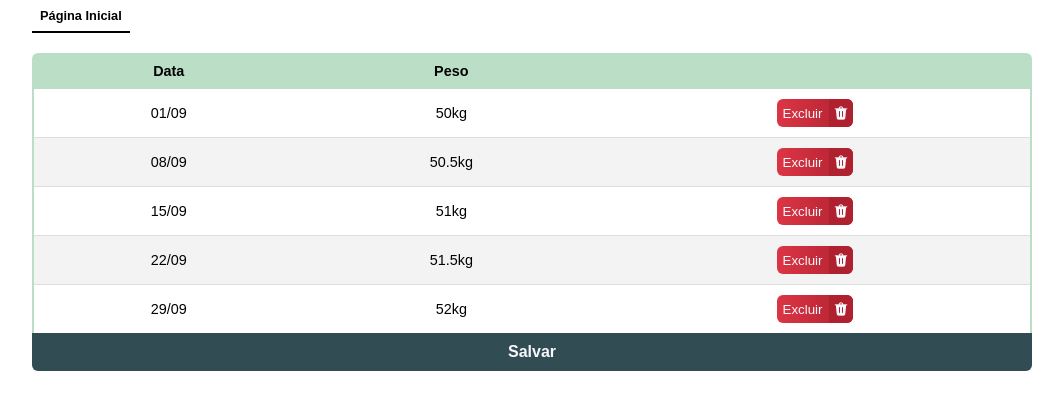
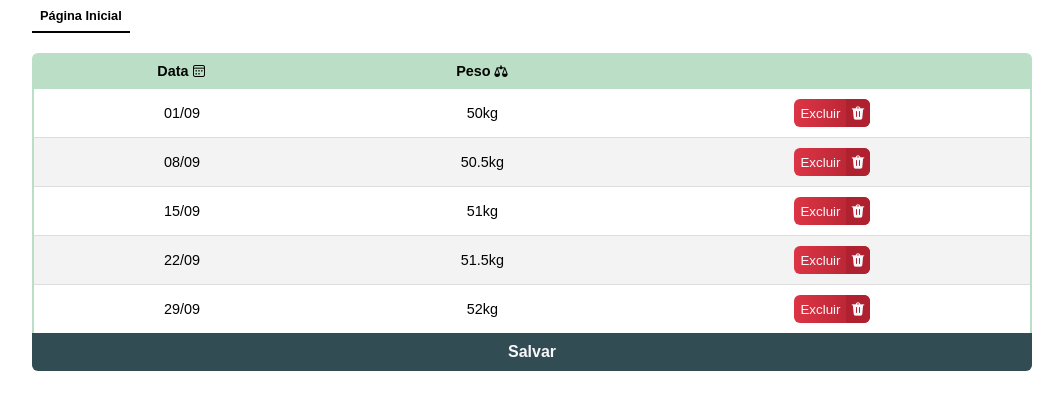
Before and after one commit to deividsilvajs/getting-stronger, a React (Create React App) app: page /#/weight-history in a window 1280 px wide. Shown: the top 410 px of the page, without its empty margins (108-1171 px from the left). Built offline with nearby package versions, Linux system fonts and the light colour scheme.

Commit message:
adição de logos no data e peso

```diff
--- a/src/App.css
+++ b/src/App.css
@@ -32,9 +32,12 @@ table {
 
 thead tr {
   background-color: #BBDEC6;
-  font-weight: bold;
   border-left: 2px solid #BBDEC6;
   border-right: 2px solid #BBDEC6;
+}
+
+.thead-icon {
+  margin-left: 2px;
 }
 
 th, td {
@@ -71,7 +74,7 @@ button {
 }
 
 .homepage-button {
-  border-bottom: 2px solid black;
+  border-bottom: 2px solid #010300;
   padding: 8px;
   font-size: 0.8em;
 }
--- a/src/components/DeleteButton.tsx
+++ b/src/components/DeleteButton.tsx
@@ -5,7 +5,7 @@ const DeleteButton = () => {
         return (
             <div className='button-content'>
                 <span id='delete-button-text'>Excluir</span>
-                <img className='button-logo' src={require('../icons/trash.png')} alt='trash-icon' />
+                <img className='button-logo' src={require('icons/trash.png')} alt='trash-icon' />
             </div>
         )
 
--- a/src/components/WeightHistory/WeightHistoryTable.tsx
+++ b/src/components/WeightHistory/WeightHistoryTable.tsx
@@ -1,5 +1,7 @@
 import { format, parseISO } from 'date-fns'
 
+import WeightDate from './WeightHistoryTable/WeightDate'
+import Weight from './WeightHistoryTable/Weight'
 import DeleteButton from 'components/DeleteButton'
 
 import { testWeights } from 'testData'
@@ -11,8 +13,8 @@ const WeightHistoryTable = () => {
 			<table>
 				<thead>
 					<tr>
-						<th>Data</th>
-						<th>Peso</th>
+						<th><WeightDate /></th>
+						<th><Weight /></th>
 						<th></th>
 					</tr>
 				</thead>
--- /dev/null
+++ b/src/components/WeightHistory/WeightHistoryTable/Weight.tsx
@@ -0,0 +1,10 @@
+const Weight = () => {
+	return (
+		<div className='button-content'>
+			<span>Peso</span>
+			<img className='thead-icon' src={require('icons/body-scale.png')} alt='body-scale-icon' />
+		</div>
+	)
+}
+
+export default Weight
--- /dev/null
+++ b/src/components/WeightHistory/WeightHistoryTable/WeightDate.tsx
@@ -0,0 +1,10 @@
+const WeightDate = () => {
+	return (
+		<div className='button-content'>
+			<span>Data</span>
+			<img className='thead-icon' src={require('icons/calendar.png')} alt='calendar-icon' />
+		</div>
+	)
+}
+
+export default WeightDate
```
Also changed, not shown: src/icons/body-scale.png (added), src/icons/calendar.png (added).
